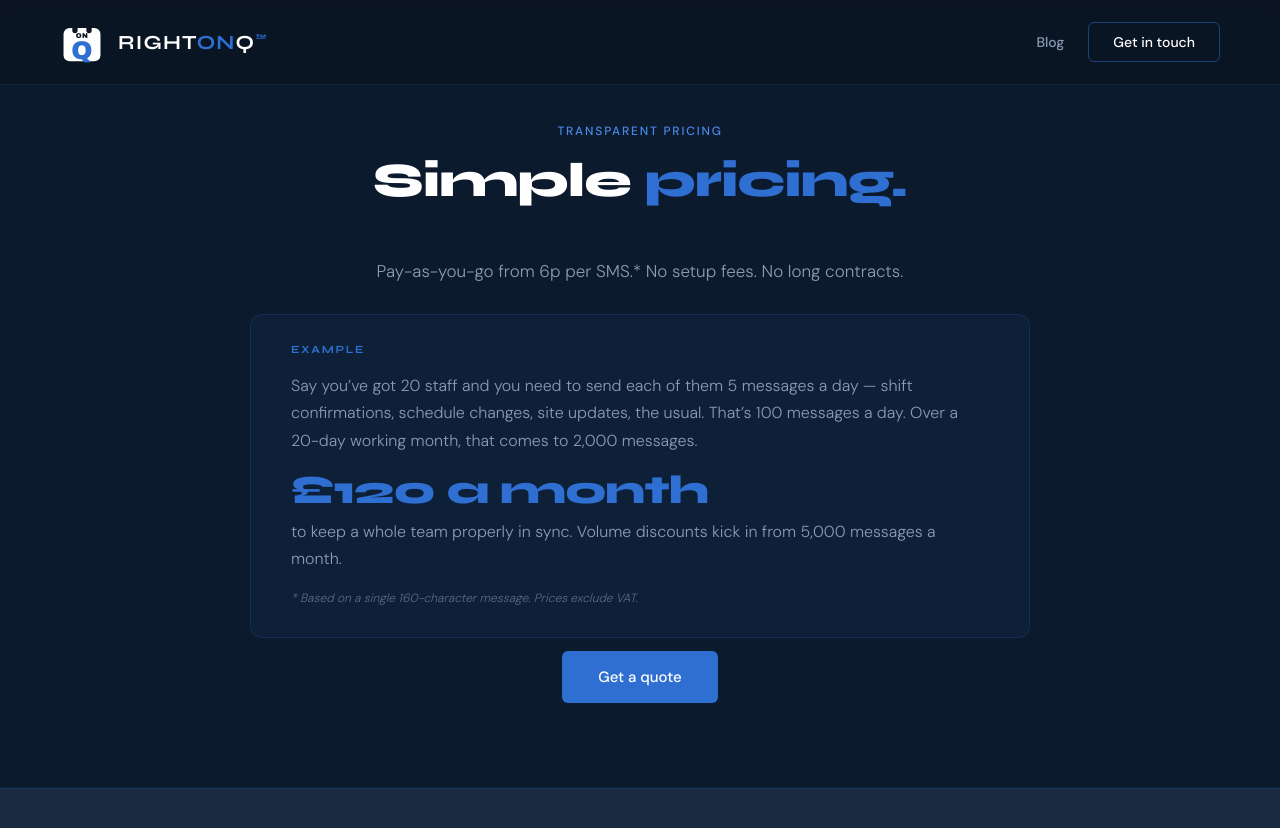
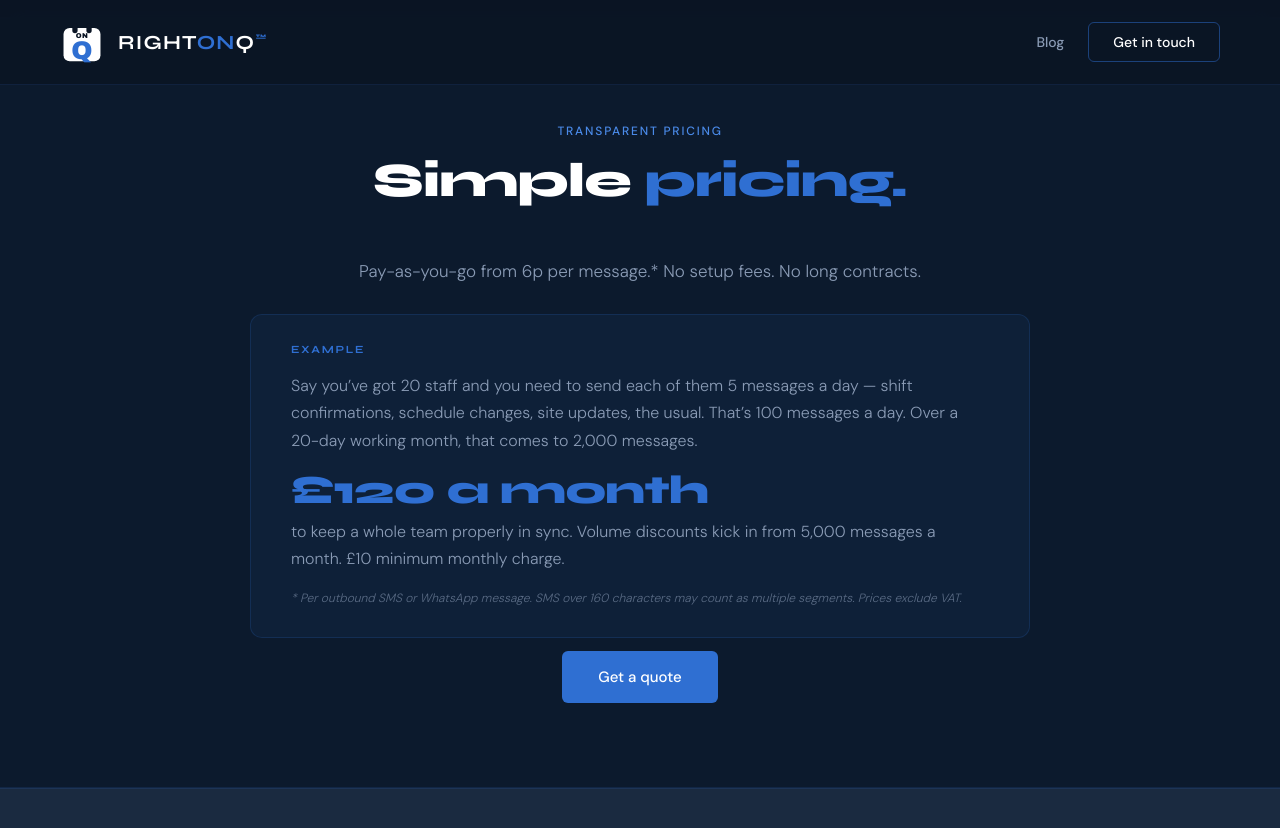
Before and after one commit to rightonq-code/rightonq-code.github.io, a Jekyll site: the page built from index.html, in a window 1280 px wide and 900 px high, scrolled down 3003 px. Shown: the top 828 px of the window. Built offline with Jekyll 4.4.1, drawn with Linux system fonts in a browser that asks for light colours.

Commit message:
content: pricing — per message rate, £10 minimum charge, corrected footnote

```diff
--- a/index.html
+++ b/index.html
@@ -1060,13 +1060,13 @@ layout: null
   <div class="section-inner pricing-inner">
     <div class="section-tag">Transparent pricing</div>
     <h2 class="section-heading">Simple <em>pricing.</em></h2>
-    <p class="pricing-body">Pay-as-you-go from 6p per SMS.* No setup fees. No long contracts.</p>
+    <p class="pricing-body">Pay-as-you-go from 6p per message.* No setup fees. No long contracts.</p>
     <div class="pricing-example">
       <div class="example-label">Example</div>
       <p>Say you’ve got 20 staff and you need to send each of them 5 messages a day — shift confirmations, schedule changes, site updates, the usual. That’s 100 messages a day. Over a 20-day working month, that comes to 2,000 messages.</p>
       <span class="pricing-highlight">£120 a month</span>
-      <p>to keep a whole team properly in sync. Volume discounts kick in from 5,000 messages a month.</p>
-      <p class="example-footnote">* Based on a single 160-character message. Prices exclude VAT.</p>
+      <p>to keep a whole team properly in sync. Volume discounts kick in from 5,000 messages a month. £10 minimum monthly charge.</p>
+      <p class="example-footnote">* Per outbound SMS or WhatsApp message. SMS over 160 characters may count as multiple segments. Prices exclude VAT.</p>
     </div>
     <a href="#contact" class="btn-primary">Get a quote</a>
   </div>
```
